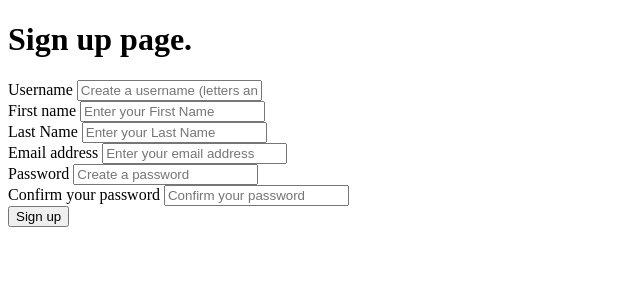
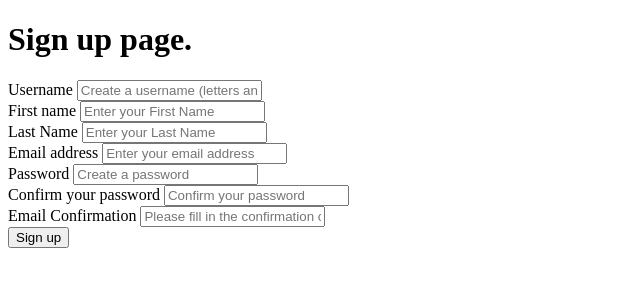
Before and after one commit to hkn61/CSCI3100_E1_project_Studynet, a Django app: page /auth/signup in a window 1280 px wide. Shown: the top 300 px of the page, without its empty margins (0-640 px from the left). Run offline with Django 4.2, Linux system fonts and the light colour scheme.

Commit message:
Explore email auth

```diff
--- a/csci3100/info.py
+++ b/csci3100/info.py
@@ -1,5 +1,5 @@
 EMAIL_USE_TLS = True
 EMAIL_HOST = 'smtp.gmail.com'
-EMAIL_HOST_USER = 'custudynet@gmail.com'
-EMAIL_HOST_PASSWORD = 'studynet123'
+EMAIL_HOST_USER = ''
+EMAIL_HOST_PASSWORD = ''
 EMAIL_PORT = 587
--- a/homepage/register.html
+++ b/homepage/register.html
@@ -46,7 +46,7 @@
         </form>
 
         <div class="begrey">
-          <small class="link-about">What is Studynet?       <a href="homepage.html"> Back to Home </a></small>
+          <small class="link-about">What is Studynet?  <a href="homepage.html"> Back to Home </a></small>
         </div>
       </div>
     </div>
--- a/loginauth/views.py
+++ b/loginauth/views.py
@@ -1,7 +1,11 @@
 from django.contrib.auth import authenticate, login, logout
+from django.core.mail import send_mail
 from django.shortcuts import render, redirect
 from django.contrib.auth.models import User
 from django.contrib import messages
+from csci3100 import settings
+import random
+import string
 # Create your views here.
 
 
@@ -21,7 +25,6 @@ def signup(request):
             messages.error(request, "Email already exists.")
             return redirect("signup")
 
-
         newUser = User.objects.create_user(username=username, email=email, password=pass1)
         newUser.first_name = fname
         newUser.last_name = lname
@@ -29,7 +32,14 @@ def signup(request):
         newUser.save()
         messages.success(request, "Your account has been successfully created.")
 
+        # Email
+        ran = ''.join(random.choices(string.ascii_uppercase + string.digits, k=6))
 
+        subject = "Welcome to StudyNet"
+        message = "Hello" + username + "!\n" + "Welcome to StudyNet."
+        from_email = settings.EMAIL_HOST_USER
+        to_list = [newUser.email]
+        send_mail(subject, message, from_email,to_list, fail_silently=True)
 
         return redirect('signin')
 
@@ -41,7 +51,7 @@ def signin(request):
         password = request.POST["pass1"]
 
         user_auth = authenticate(username=username,password=password)
-        if  user_auth is not None:
+        if user_auth is not None:
             login(request, user_auth)
             fname = user_auth.first_name
             messages.success(request, "You have been successfully signed in.")
--- a/templates/auth/signup.html
+++ b/templates/auth/signup.html
@@ -33,7 +33,11 @@
         <input type="password" id="pass2" name="pass2" placeholder="Confirm your password" Required>
         <br>
 
-        <button type="submit">Sign up</button>
+        <label for = ""> Email Confirmation </label>
+        <input type="text" id="email_auth_token" name="email_auth_token" placeholder="Please fill in the confirmation code" Required>
+        <br>
+
+        <button type="submit" >Sign up</button>
     </form>
 </body>
 </html>
```
